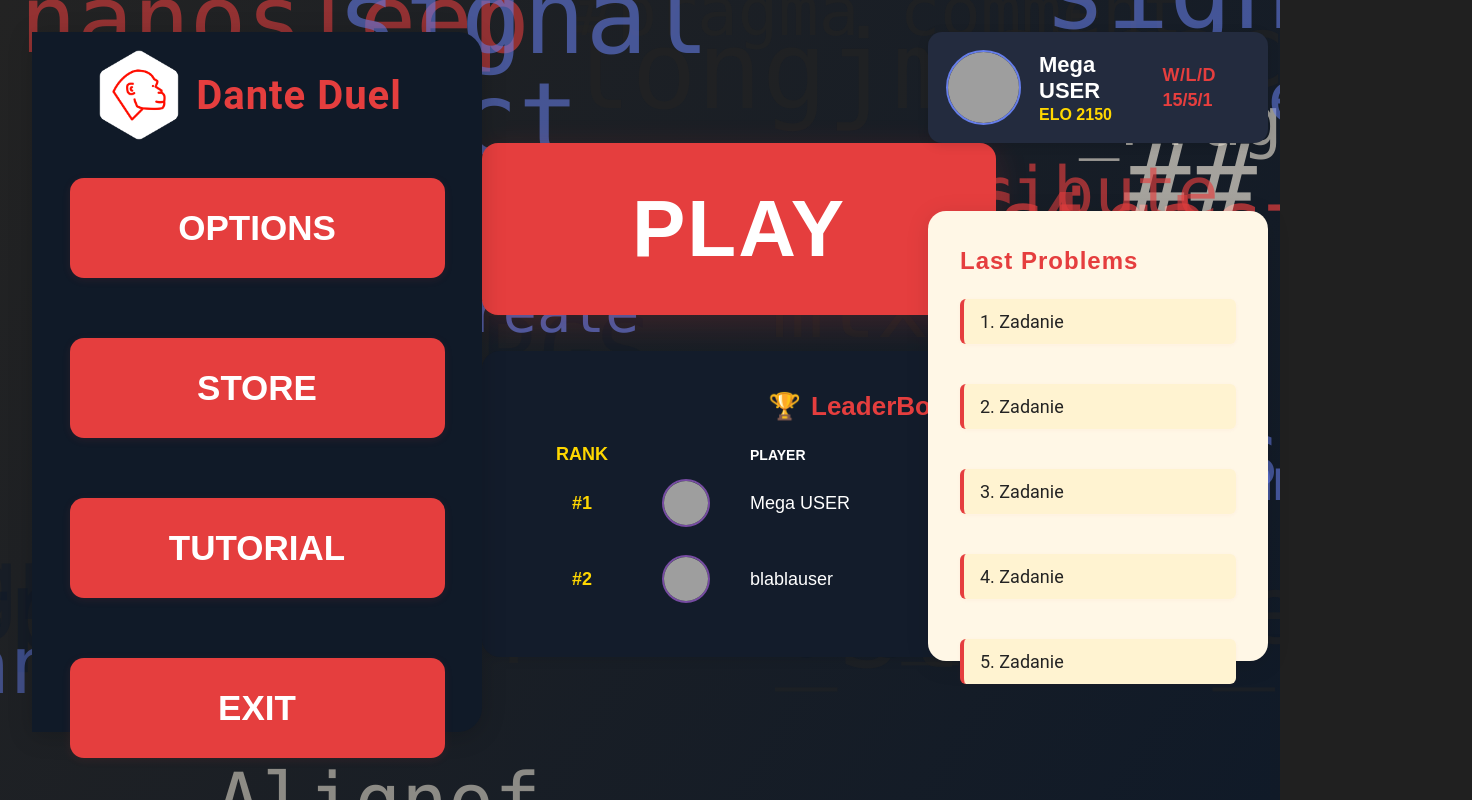
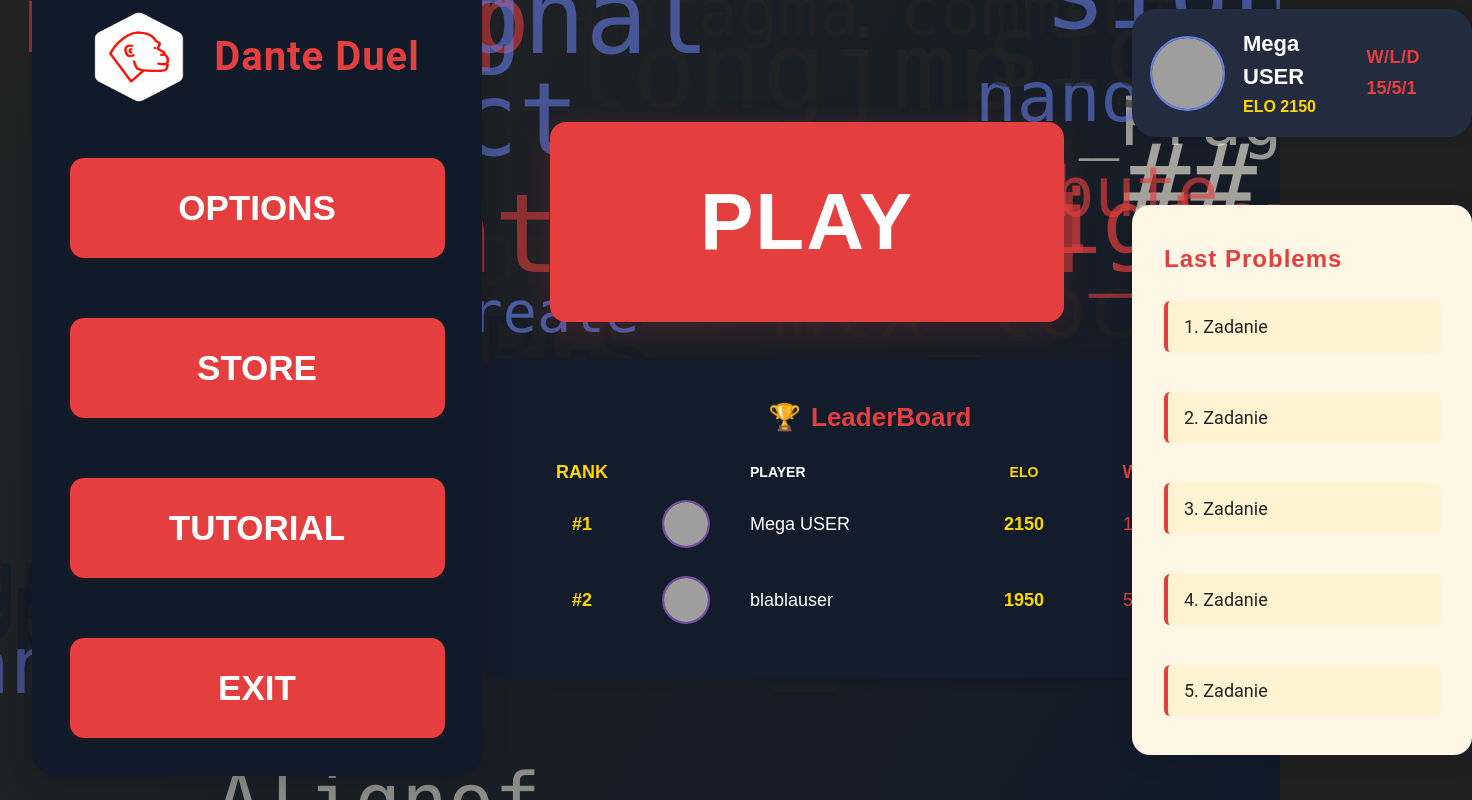
Before and after one commit to sh1zer/projekt_kck, a React (Create React App) app in the folder frontend/: page /main-menu in a window 1280 px wide. Shown: the whole page, 1472 px wide, since content can reach past the window. Built offline with nearby package versions, Linux system fonts and the light colour scheme; grey boxes are pictures that could not be loaded; a web font is replaced by a local one.

Commit message:
resolved conflicts, added exit buttons,

```diff
--- a/frontend/src/index.css
+++ b/frontend/src/index.css
@@ -1,7 +1,7 @@
 /* Tailwind layers */
-/* @tailwind base;
+@tailwind base;
 @tailwind components;
-@tailwind utilities; */
+@tailwind utilities;
 
 /* Full-screen layout support */
 html, body, #root {
@@ -30,6 +30,4 @@ code {
     monospace;
 }
 
-html {
-  font-size: 20px; /* scale entire UI up by 25% (16px -> 20px) */
-}
+/* Removed global font-size scaling to fix main menu layout */
--- a/frontend/src/screens/GameScreen/GameScreen.js
+++ b/frontend/src/screens/GameScreen/GameScreen.js
@@ -1,11 +1,13 @@
 import React, { useState, useRef, useEffect } from 'react';
 import { Check, X, User, Clock, ChevronDown, ChevronRight, Menu, LogOut } from 'lucide-react';
+import { useNavigate } from 'react-router-dom';
 import EditorPanel from './EditorPanel';
 import ProblemPanel from './ProblemPanel';
 import TestResultsPanel from './TestResultsPanel';
 import './GameScreen.css';
 
 export default function CodingBattleInterface() {
+  const navigate = useNavigate();
   const editorRef = useRef(null);
   const editorContainerRef = useRef(null);
   const [code, setCode] = useState(`
@@ -144,7 +146,7 @@ export default function CodingBattleInterface() {
   const handleExit = () => {
     setShowExitConfirm(false);
     setSidebarOpen(false);
-    alert('Leaving the battle...');
+    navigate('/main-menu');
   };
 
   // Custom Monaco theme for Tailwind dark style
--- a/frontend/src/screens/MainMenuScreen.css
+++ b/frontend/src/screens/MainMenuScreen.css
@@ -1,11 +1,10 @@
 /* MainMenuScreen.css */
 
 /* --- global visual scale ----------------------------------- */
-html {
-  font-size: 19.2px;     /* 16 px × 1.2  →  entire app 20 % bigger */
-}
+/* Removed html font-size scaling, now scoped to main-menu-root only */
 
 .main-menu-root {
+  font-size: 1.2rem; /* 16px * 1.2 = 19.2px, scoped only to main menu */
   display: flex;
   flex-direction: row;
   min-height: 100vh;
@@ -20,17 +19,17 @@ html {
 /* Left vertical menu bar */
 .left-menu-bar {
   width: 450px;
-  height: 700px;
+  height: 800px;
   background: #101a28;
-  border-radius: 0 24px 24px 0;
-  margin: 32px 0 32px 0;
+  border-radius: 24px;
+  margin: -5% 0 5% 0;
   display: flex;
   flex-direction: column;
   align-items: center;
   padding: 36px 0 36px 0;
   box-shadow: 0 4px 24px rgba(0,0,0,0.18);
   z-index: 2;
-  min-height: 0;
+  min-height: 800px;
   margin-left: 32px;
 }
 
@@ -43,8 +42,8 @@ html {
 }
 
 .hex-logo {
-  width: 54px;
-  height: 54px;
+  width: 90px;
+  height: 90px;
   display: flex;
   align-items: center;
   justify-content: center;
@@ -94,7 +93,7 @@ html {
 
 /* Center column: Play and Leaderboard */
 .main-center-area {
-  flex: 1 1 0;
+  flex: 0 0 50%; /* Central div takes exactly 50% of space */
   display: flex;
   flex-direction: column;
   align-items: center;
@@ -104,12 +103,12 @@ html {
   justify-content: center;
 }
 .center-column {
+  width: 100%;
   display: flex;
   flex-direction: column;
   align-items: center;
   gap: 36px;
   margin-top: 0;
-  width: 100%;
   justify-content: center;
 }
 
@@ -253,10 +252,11 @@ html {
 
 /* Right panel: User profile and Last Problems */
 .right-panel {
+  flex: 0 0 25%; /* Right panel takes exactly 25% of space */
   display: flex;
   flex-direction: column;
-  align-items: flex-end;
-  justify-content: flex-start;
+  align-items: flex-start; /* Changed from center to flex-start to move content left */
+  justify-content: center; /* Center vertically */
   gap: 48px;
   margin: 32px 0 0 0;
   min-width: 340px;
@@ -266,7 +266,7 @@ html {
 
 .user-profile-card {
   background: #232b3e;
-  border-radius: 14px;
+  border-radius: 24px;
   display: flex;
   align-items: center;
   gap: 18px;
@@ -274,8 +274,9 @@ html {
   box-shadow: 0 2px 12px rgba(0,0,0,0.12);
   z-index: 3;
   width: 100%;
-  max-width: 340px;
+  max-width: 400px; /* Changed from 340px to 400px to match white panel */
   justify-content: space-between;
+  margin-top: -20%;
 }
 .user-profile-img {
   width: 75px;
@@ -343,7 +344,7 @@ html {
   width: 100%;
   max-width: 400px;
   min-width: 260px;
-  min-height: 340px;
+  min-height: 550px;
   box-shadow: 0 4px 24px rgba(0,0,0,0.10);
   z-index: 2;
   display: flex;
@@ -351,7 +352,7 @@ html {
   align-items: flex-start;
   justify-content: flex-start;
   margin-top: 20px;
-  height: 450px;
+  height: 550px;
 }
 
 .last-problems-header {
@@ -485,3 +486,10 @@ html {
     padding: 8px 8px;
   }
 }
+
+.main-menu-left-panel {
+  flex: 0 0 25%; /* Left panel takes exactly 25% of space */
+  display: flex;
+  justify-content: center; /* Center horizontally */
+  align-items: center; /* Center vertically */
+}
--- a/frontend/src/screens/MainMenuScreen.js
+++ b/frontend/src/screens/MainMenuScreen.js
@@ -1,15 +1,19 @@
 // MainMenuScreen.js
 import React from 'react';
-import { Link } from 'react-router-dom';
+import { Link, useNavigate } from 'react-router-dom';
 import './MainMenuScreen.css';
 import { useSound } from '../SoundProvider';
 import BackgroundCanvas from './BackgroundCanvas';
 
 function MainMenuScreen() {
+  const navigate = useNavigate();
   const { playClick, playHover } = useSound();
 
   const handleMenuClick = (action) => {
     console.log(`Menu action: ${action}`);
+    if (action === 'exit') {
+      navigate('/'); // Navigate to login screen (root path)
+    }
   };
 
   const handlePlayClick = () => {
@@ -20,7 +24,8 @@ function MainMenuScreen() {
     <>
       <BackgroundCanvas />
       <div className="main-menu-root">
-        {/* Left Menu Bar */}
+        {/* Left Panel */}
+        <div className="main-menu-left-panel">
           <aside className="left-menu-bar">
             <div className="logo-app-container">
               <div className="hex-logo">
@@ -47,6 +52,7 @@ function MainMenuScreen() {
               </button>
             </nav>
           </aside>
+        </div>
 
         {/* Center Content: Play and Leaderboard */}
         <main className="main-center-area">
```
Lines whose indentation alone changed are shown as unchanged.
